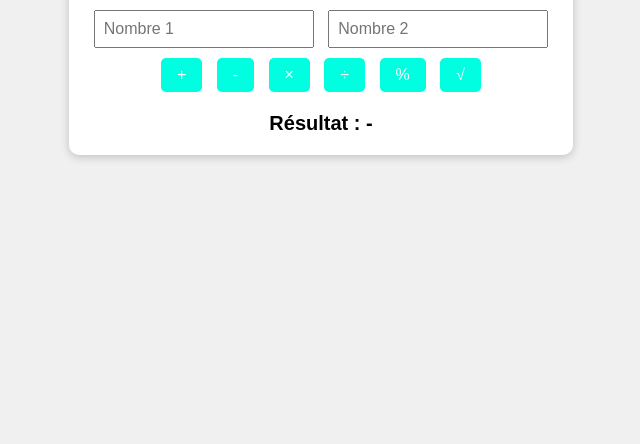
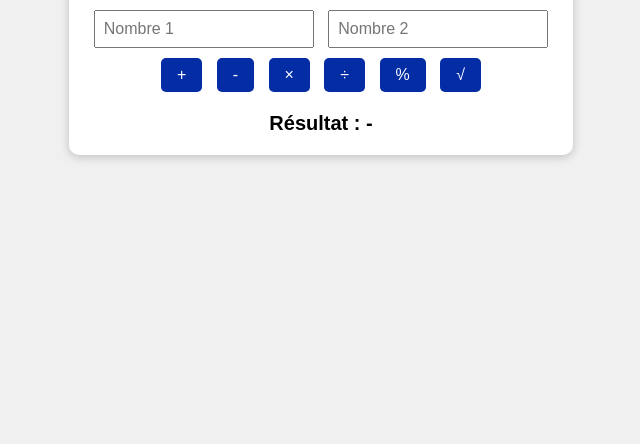
Before and after one commit to aliouarrirh/calculatrice, a website: page index.html in a window 1280 px wide. Shown: the part 372-816 px from the top of the page, without its empty margins (319-959 px from the left). Drawn offline with Linux system fonts and the light colour scheme.

Commit message:
refactor: change the button's color

```diff
--- a/index.html
+++ b/index.html
@@ -30,7 +30,7 @@
         margin: 5px;
         font-size: 16px;
         cursor: pointer;
-        background-color: #00ffe1;
+        background-color: #042da5;
         color: white;
         border: none;
         border-radius: 5px;
```
